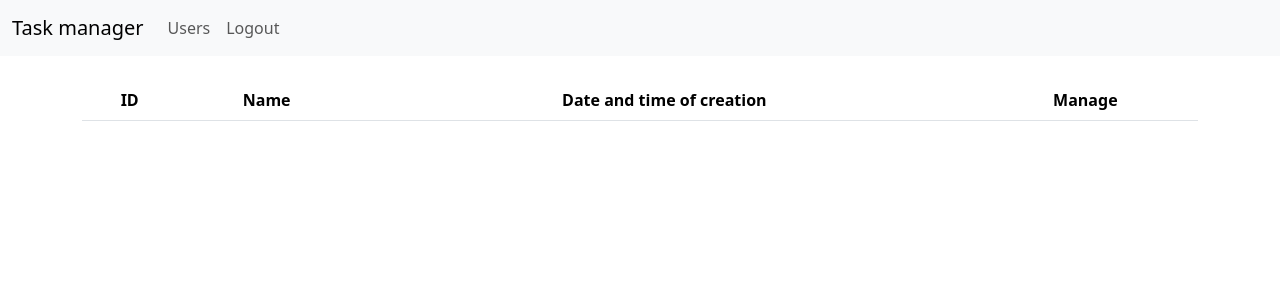
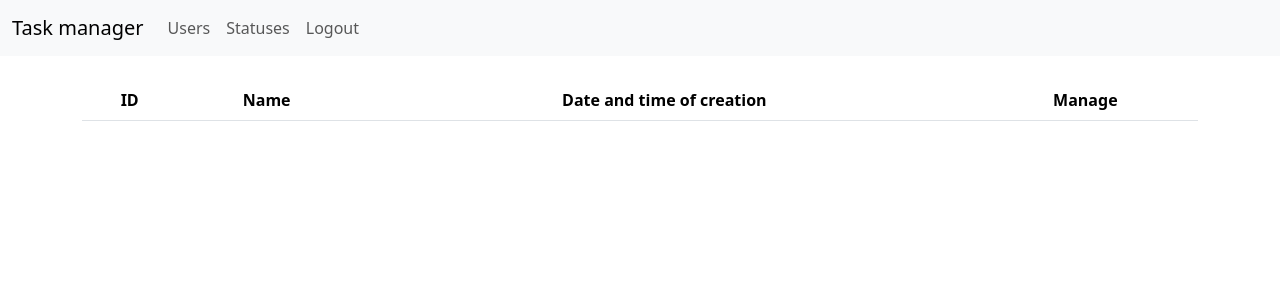
Before and after one commit to Raphael703/python-project-52, a Django app: page /statuses/ in a window 1280 px wide. Shown: the top 300 px of the page. Run offline with Django 5.2, Linux system fonts and the light colour scheme; the visitor is signed in with stand-in values (Sample User, id 1); lists and menus that the app fills with data are empty; some libraries are stand-ins or nearby versions.

Commit message:
Add link to statuses_list in nav.html

```diff
--- a/task_manager/templates/includes/nav.html
+++ b/task_manager/templates/includes/nav.html
@@ -9,7 +9,13 @@
                         {% translate 'Users' %}
                     </a>
                 </li>
+
                 {% if user.is_authenticated %}
+                <li class="nav-item">
+                    <a class="nav-link" href="{% url 'statuses_list' %}">
+                        {% translate 'Statuses' %}
+                    </a>
+                </li>
                 <form action="{% url 'logout' %}" method="post">
                     {% csrf_token %}
                     <input class="btn nav-link" type="submit" value="{% translate 'Logout' %}">
```
